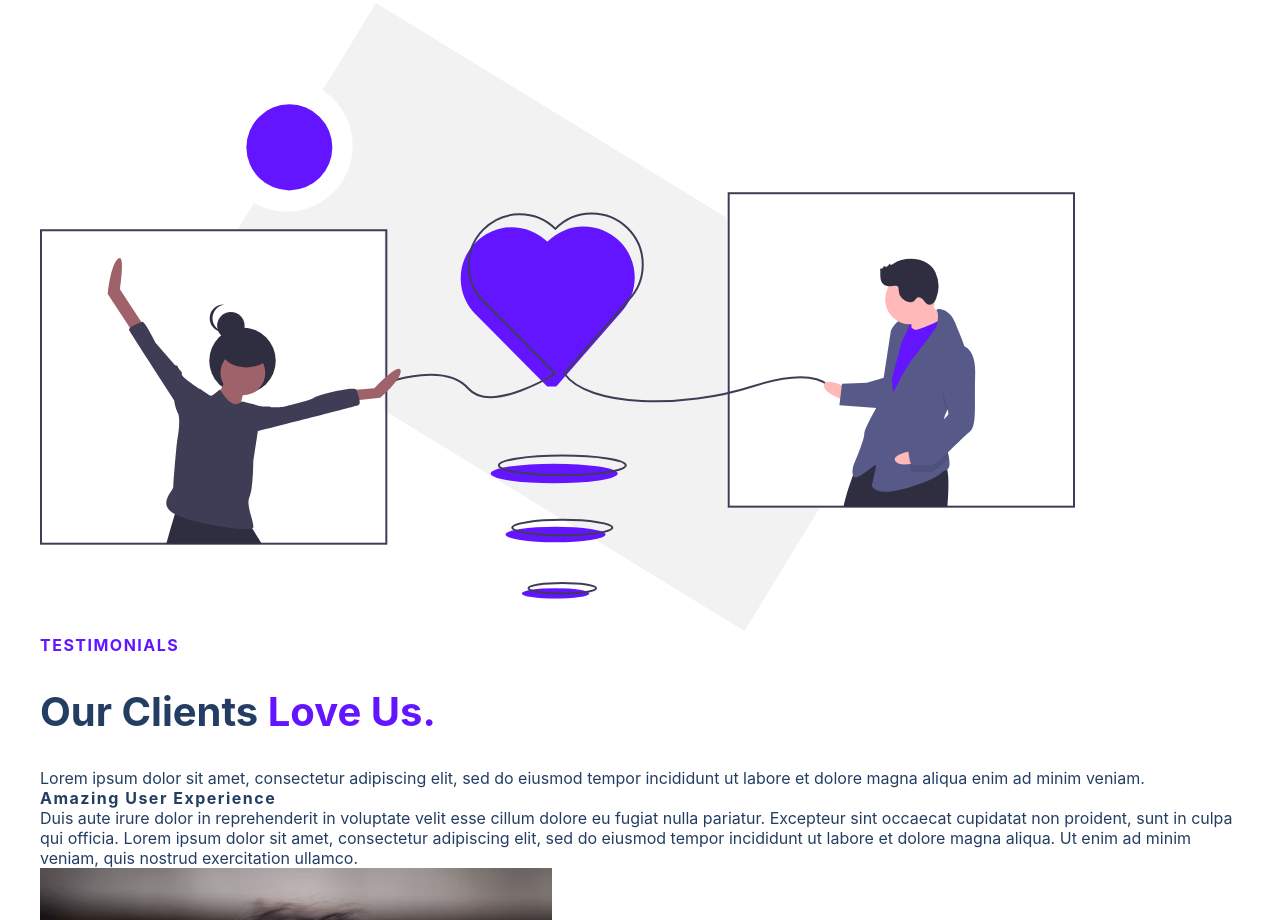
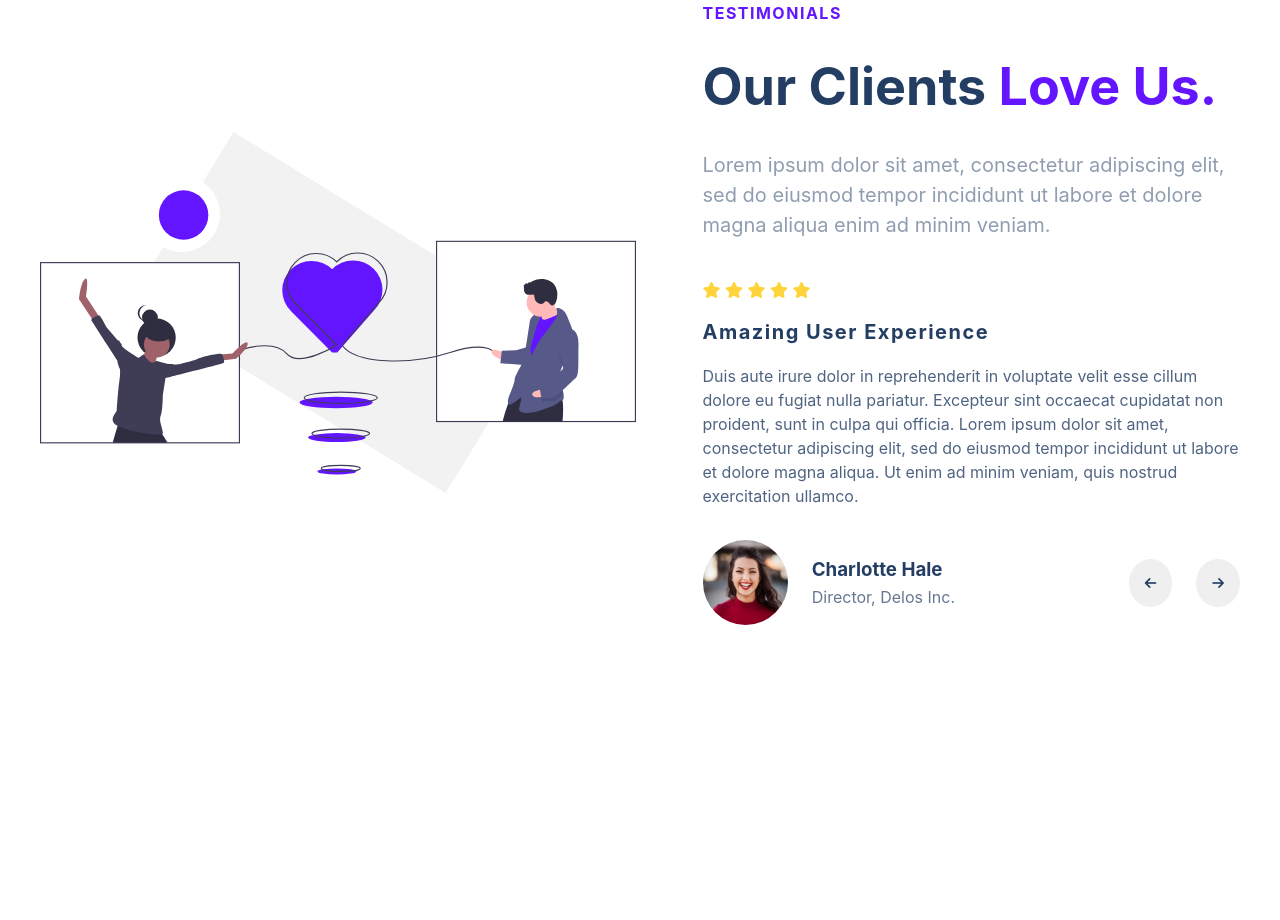
Before and after one commit to cobyshelton17-debug/finalproject, a plain HTML site: page index.html in a window 1280 px wide. Shown: the part 4632-5552 px from the top of the page. After the commit the page ends 5257 px from the top, so only its background shows below. Drawn offline with Linux system fonts and the light colour scheme.

Commit message:
testimonialEnd

```diff
--- a/index.html
+++ b/index.html
@@ -261,26 +261,36 @@
                 <div class="testimonials__right">
                     <div class="testimonials__right--top">
                         <h4><span class="purple">TESTIMONIALS</span></h4>
-                        <h1>Our Clients<span class="purple"> Love Us.</span></h1>
-                        <p>Lorem ipsum dolor sit amet, consectetur adipiscing elit, sed do eiusmod tempor incididunt ut labore et dolore magna aliqua enim ad minim veniam.</p>
+                        <h1 class="testimonials__top--title">Our Clients<span class="purple"> Love Us.</span></h1>
+                        <p class="testimonials__top--para">Lorem ipsum dolor sit amet, consectetur adipiscing elit, sed do eiusmod tempor incididunt ut labore et dolore magna aliqua enim ad minim veniam.</p>
+                    </div>
+                    <div class="testimonials__right--middle">
+                        <div class="testimonial__stars">
+                            <i class="fa-solid fa-star" style="color: rgb(255, 212, 59);"></i>
+                            <i class="fa-solid fa-star" style="color: rgb(255, 212, 59);"></i>
+                            <i class="fa-solid fa-star" style="color: rgb(255, 212, 59);"></i>
+                            <i class="fa-solid fa-star" style="color: rgb(255, 212, 59);"></i>
+                            <i class="fa-solid fa-star" style="color: rgb(255, 212, 59);"></i>
+                        </div>
+                        <h4 class="testimonial__review--title">Amazing User Experience</h4>
+                        <p class="testimonial__review--para">Duis aute irure dolor in reprehenderit in voluptate velit esse cillum dolore eu fugiat nulla pariatur. Excepteur sint occaecat cupidatat non proident, sunt in culpa qui officia. Lorem ipsum dolor sit amet, consectetur adipiscing elit, sed do eiusmod tempor incididunt ut labore et dolore magna aliqua. Ut enim ad minim veniam, quis nostrud exercitation ullamco.</p>
                     </div>
                     <div class="testimonials__right--bottom">
-                        <i> </i>
-                        <h4>Amazing User Experience</h4>
-                        <p>Duis aute irure dolor in reprehenderit in voluptate velit esse cillum dolore eu fugiat nulla pariatur. Excepteur sint occaecat cupidatat non proident, sunt in culpa qui officia. Lorem ipsum dolor sit amet, consectetur adipiscing elit, sed do eiusmod tempor incididunt ut labore et dolore magna aliqua. Ut enim ad minim veniam, quis nostrud exercitation ullamco.</p>
-                    </div>
                         <div class="testimonials__right--person">
-                        <img src="assets/photo-1494790108377-be9c29b29330.avif">
+                            <img class="testimonials__person" src="assets/photo-1494790108377-be9c29b29330.avif">
                                 <div class="testimonials__person--title">
                                     <h3>Charlotte Hale</h3>
-                                <p>Director, Delos Inc.</p>
+                                    <p class="testimonial__bottom--para">Director, Delos Inc.</p>
                                 </div>
-                        <button>
-                            <i></i>
+                        </div>
+                        <div class="testimonials__right--btns">
+                            <button class="testimonials__btn">
+                                <i class="fa-solid fa-arrow-left"></i>
                             </button>
-                        <button>
-                            <i></i>
+                            <button class="testimonials__btn">
+                                <i class="fa-solid fa-arrow-right"></i>
                             </button>
+                        </div>
                     </div>
                 </div>
             </div>
--- a/style.css
+++ b/style.css
@@ -554,8 +554,73 @@ color: white;
     max-width: 1200px;
     width: 100%;
     margin: 0 auto;
+    display: flex;
+    justify-content: center;
+    align-items: center;
 }
 
 .testimonials__img{
+    width: 90%;
+}
 
+.testimonials__right{
+    width: 70%;
 }
+
+.testimonials__top--title{
+    font-size: 52px;
+}
+
+.testimonials__top--para{
+    opacity: 50%;
+    font-size: 20px;
+    line-height: 1.5;
+}
+
+.testimonial__stars{
+    margin: 40px 0 20px 0;
+}
+
+.testimonial__review--para{
+    line-height: 1.5;
+    opacity: 80%;
+    margin-bottom: 32px;
+}
+
+.testimonials__right--bottom{
+    display: flex;
+    justify-content: space-between;
+    align-items: center;
+}
+
+.testimonials__right--person{
+    display: flex;
+    align-items: center;
+}
+
+.testimonial__review--title{
+    font-size: 20px;
+    margin: 20px 0;
+}
+
+.testimonial__bottom--para{
+    opacity: 70%;
+    margin-top: 6px;
+}
+
+.testimonials__person{
+    width: 20%;
+    border-radius: 50%;
+    margin: 0 24px 0 0;
+}
+
+.testimonials__right--btns{
+    display: flex;
+    gap: 24px;
+}
+
+.testimonials__btn{
+    padding: 16px;
+    border: none;
+    border-radius: 50%;
+}
```
Lines whose indentation alone changed are shown as unchanged.
